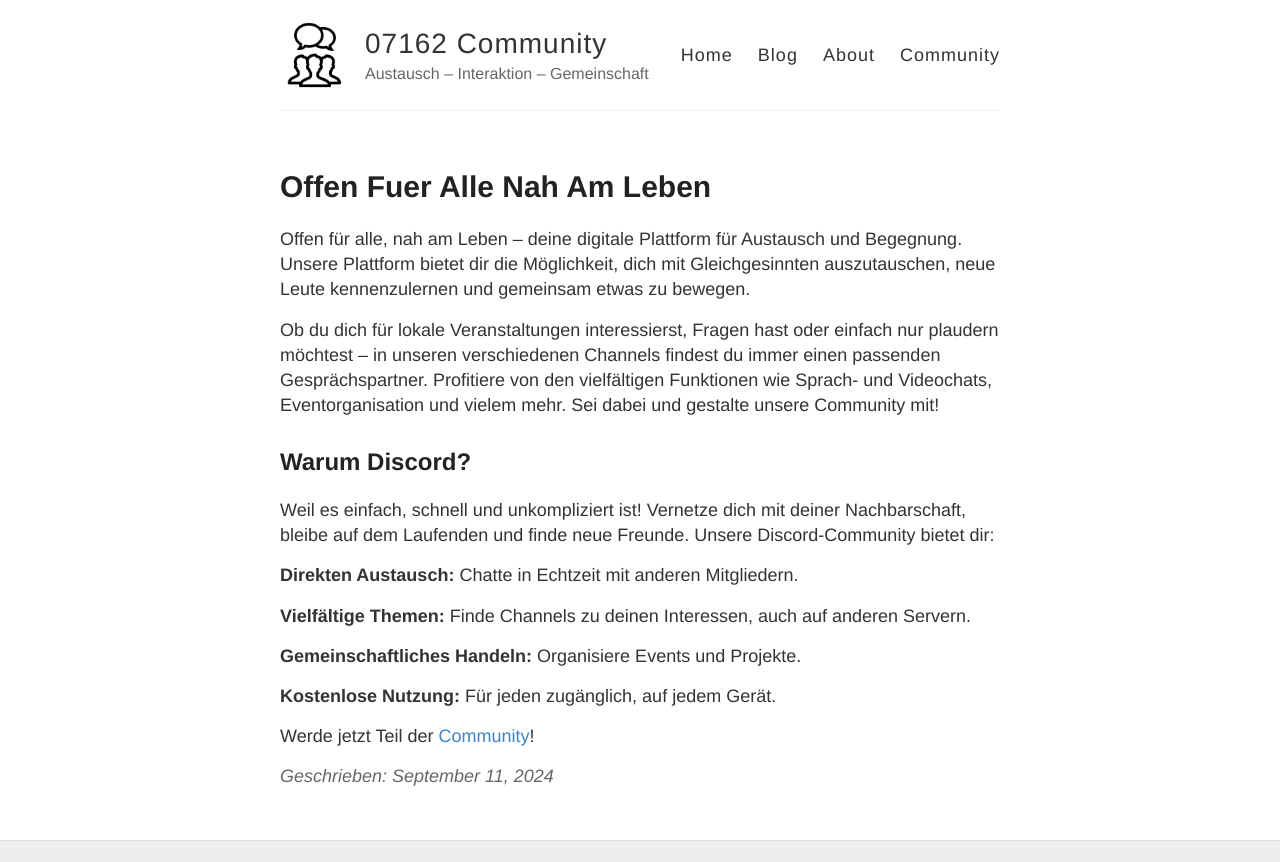
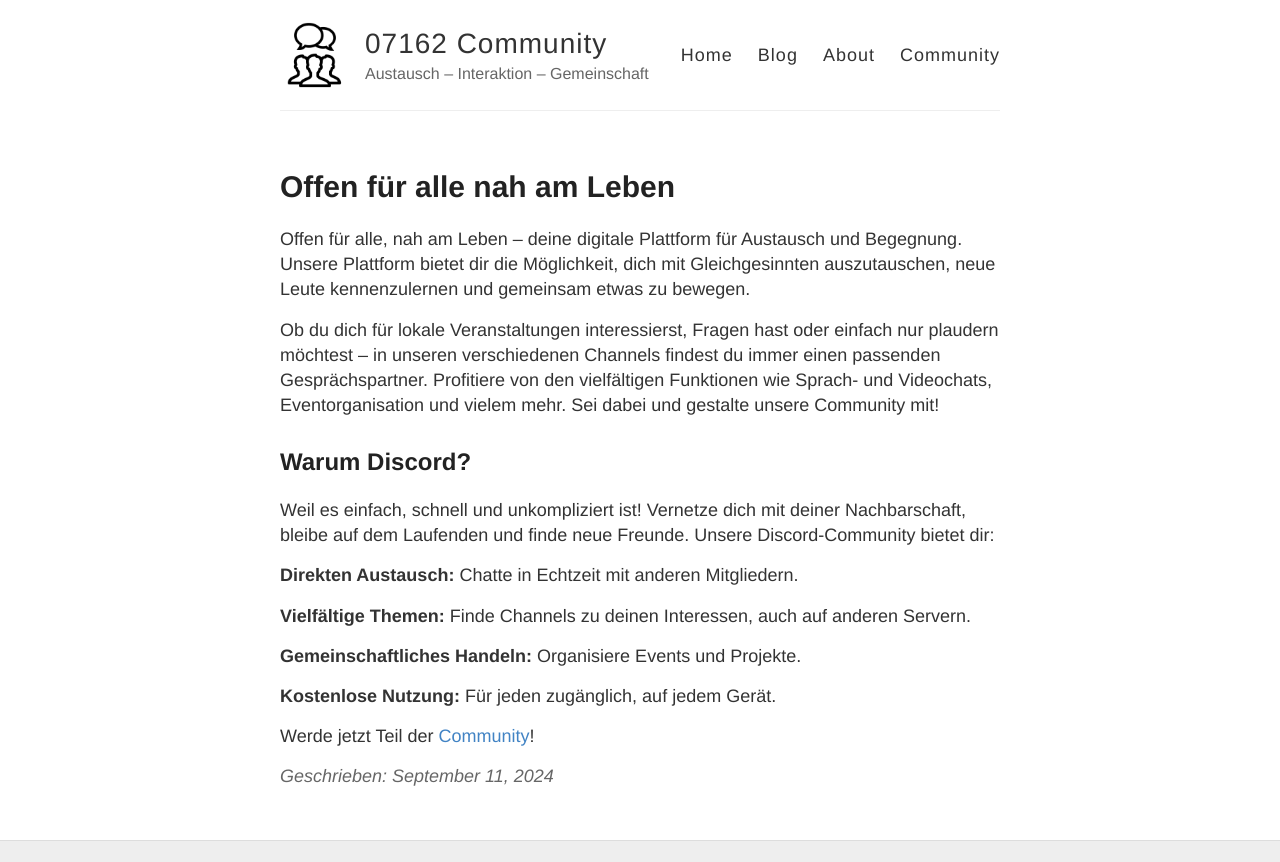
Before and after one commit to filstal/gingen, a Jekyll site: the page built from _posts/2024-09-11-offen-fuer-alle-nah-am-leben.md, in a window 1280 px wide. Shown: the top 862 px of the page. Built offline with Jekyll 4.4.1, drawn with Linux system fonts in a browser that asks for light colours; our own code applies the rules of GitHub Pages for plain Markdown files; some of the changed lines change nothing that is shown; grey boxes are pictures that could not be loaded.

Commit message:
Update 2024-09-11-offen-fuer-alle-nah-am-leben.md

```diff
--- a/_posts/2024-09-11-offen-fuer-alle-nah-am-leben.md
+++ b/_posts/2024-09-11-offen-fuer-alle-nah-am-leben.md
@@ -1,3 +1,6 @@
+---
+title: Offen für alle nah am Leben
+---
 Offen für alle, nah am Leben – deine digitale Plattform für Austausch und Begegnung.
 Unsere Plattform bietet dir die Möglichkeit, dich mit Gleichgesinnten auszutauschen, neue Leute kennenzulernen und gemeinsam etwas zu bewegen.
 
```
